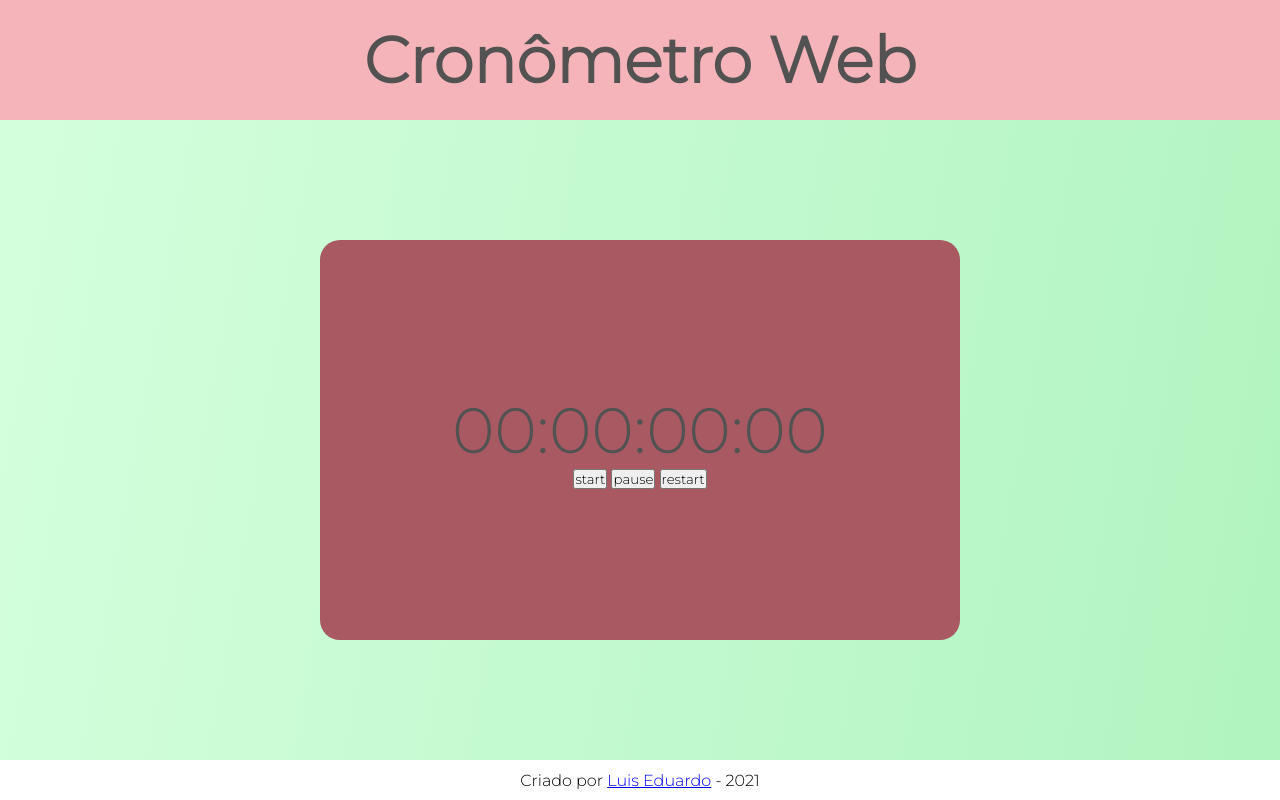
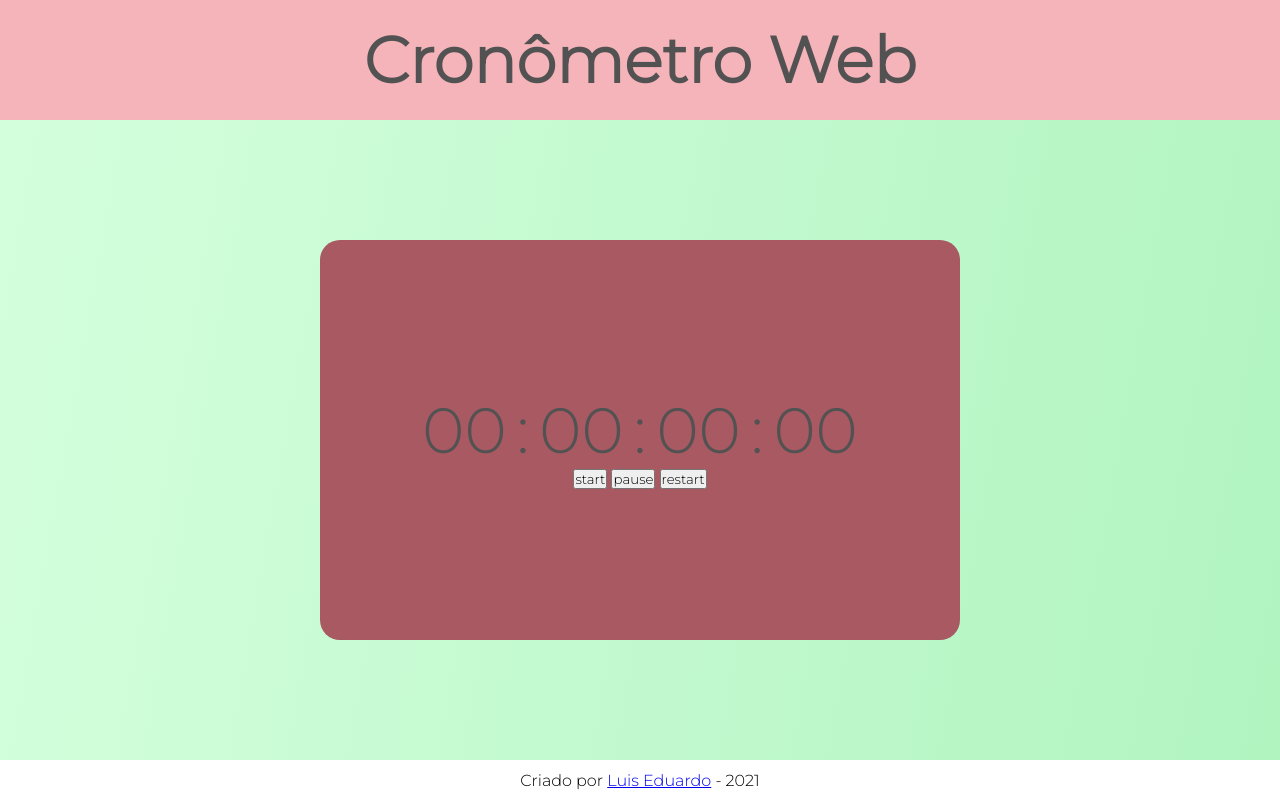
Before and after one commit to LuisEduardo20/Web-chronometer, a plain HTML site: page index.html in a window 1280 px wide. Drawn offline with Linux system fonts and the light colour scheme.

Commit message:
padding nos numeros do cronometro

```diff
--- a/style/index.css
+++ b/style/index.css
@@ -62,6 +62,7 @@ h1 {
 #timer > p {
   font-size: 4rem;
   color: #525252;
+  margin: 0px 5px 0px 5px;
 }
 
 footer {
```
